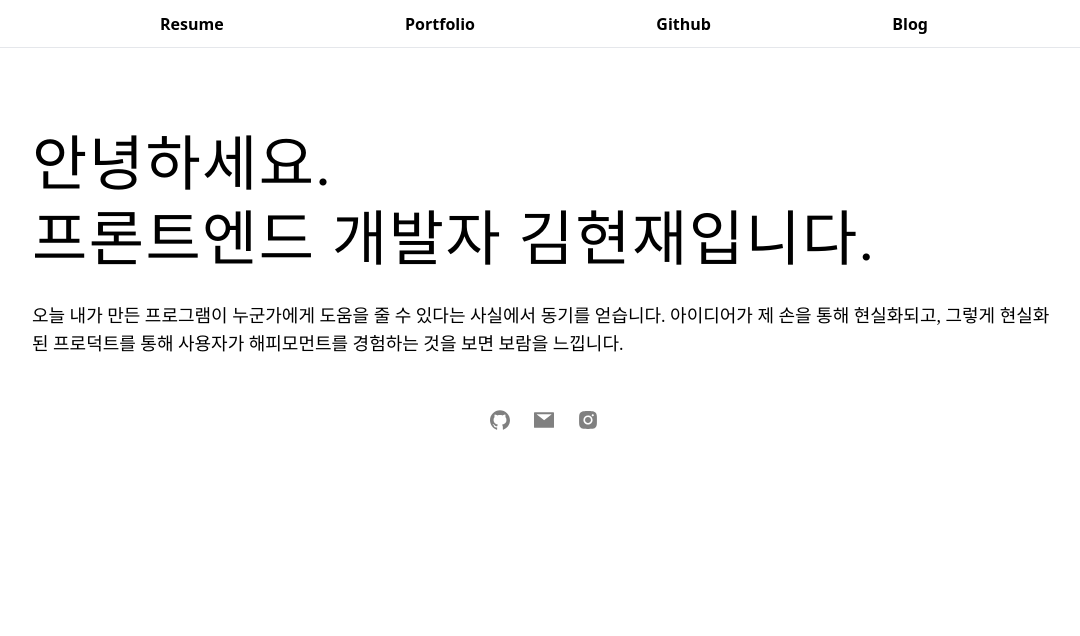
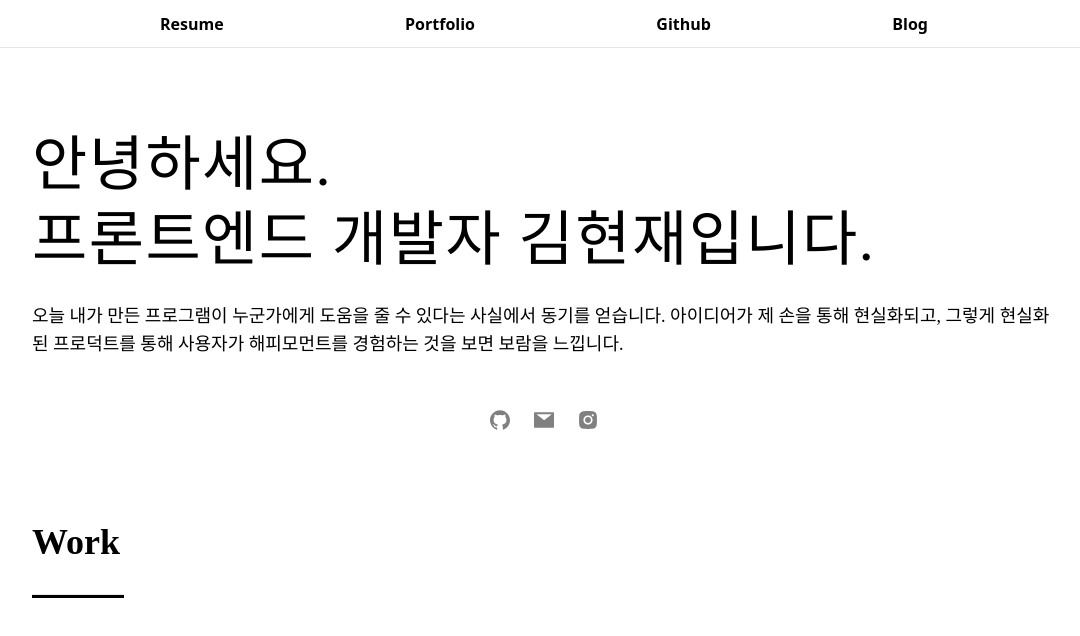
Before and after one commit to jaesin22/frontend_portfolio, a React (Vite) app: page / in a window 1280 px wide. Shown: the top 636 px of the page, without its empty margins (96-1176 px from the left). Built offline with nearby package versions, Linux system fonts and the light colour scheme; a web font is replaced by a local one.

Commit message:
feat. section 서브 제목 추가

```diff
--- a/src/App.tsx
+++ b/src/App.tsx
@@ -2,6 +2,7 @@ import Header from './components/organism/Header';
 import IntroduceCard from './components/organism/IntroduceCard';
 import SocialIconGroup from './components/molecule/SocialIconsGroup';
 import './App.css';
+import Work from './components/molecule/SectionSubTitle';
 
 function App() {
   return (
@@ -9,9 +10,10 @@ function App() {
       <Header />
     <main className='box-root m-auto max-w-[1024px] mt-20 font-main'>
       <IntroduceCard />
-      <div className=''>
       <SocialIconGroup />
-      </div>
+      <section>
+        <Work title='Work'/>
+      </section>
       </main>
     </div>
 
--- /dev/null
+++ b/src/components/molecule/SectionSubTitle.tsx
@@ -0,0 +1,17 @@
+import Typography from "../atom/typgography/Typography";
+
+interface workProps {
+    title: string;
+}
+
+function Work ({title} : workProps) {
+    return (
+        <div className="mt-20">
+            <Typography text={title} className="font-bold justify-start flex text-4xl text-left m-0" />
+            <hr className="w-[9%] h-1 mt-8 mb-12 bg-black" />
+        </div>
+    )
+
+}
+
+export default Work;
```
